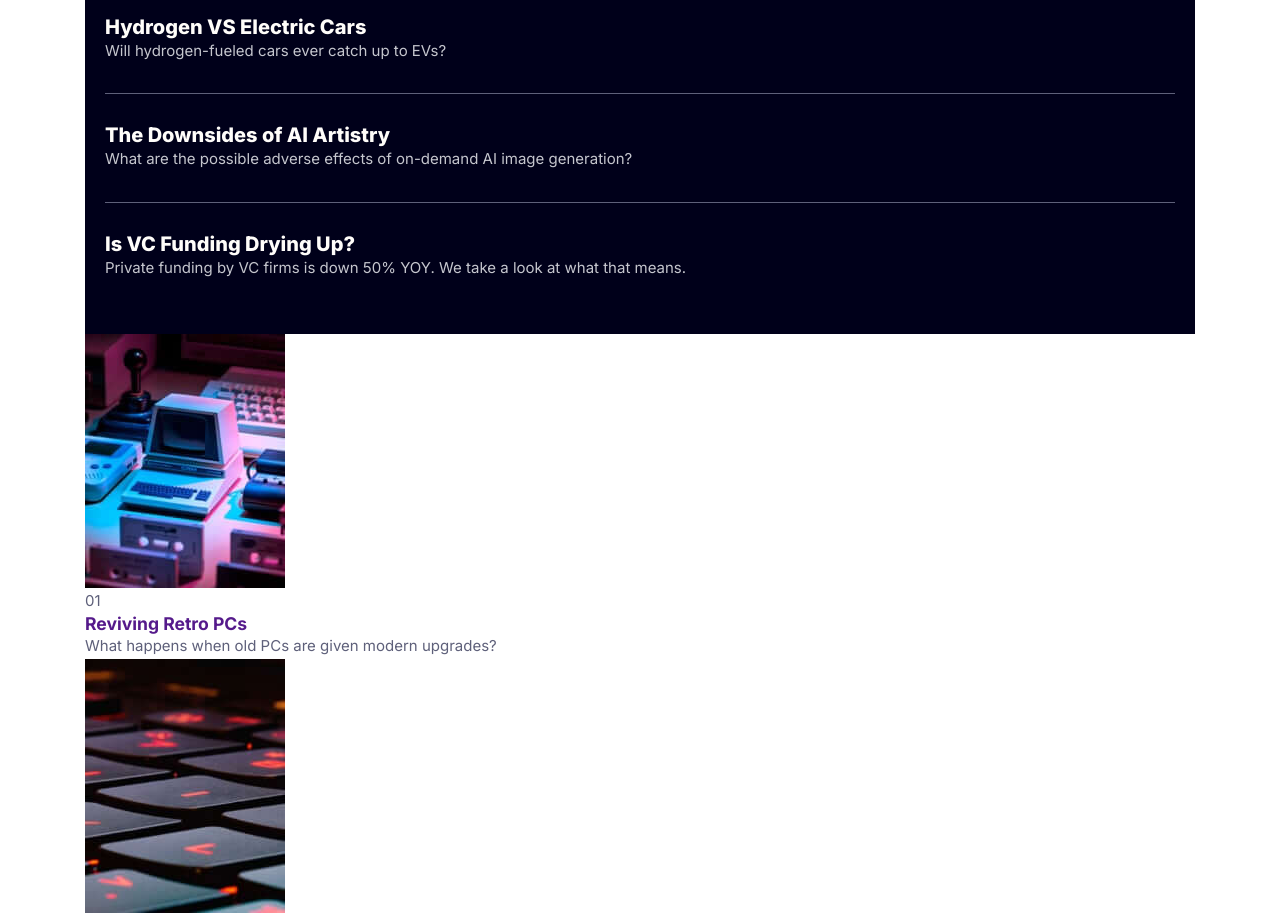
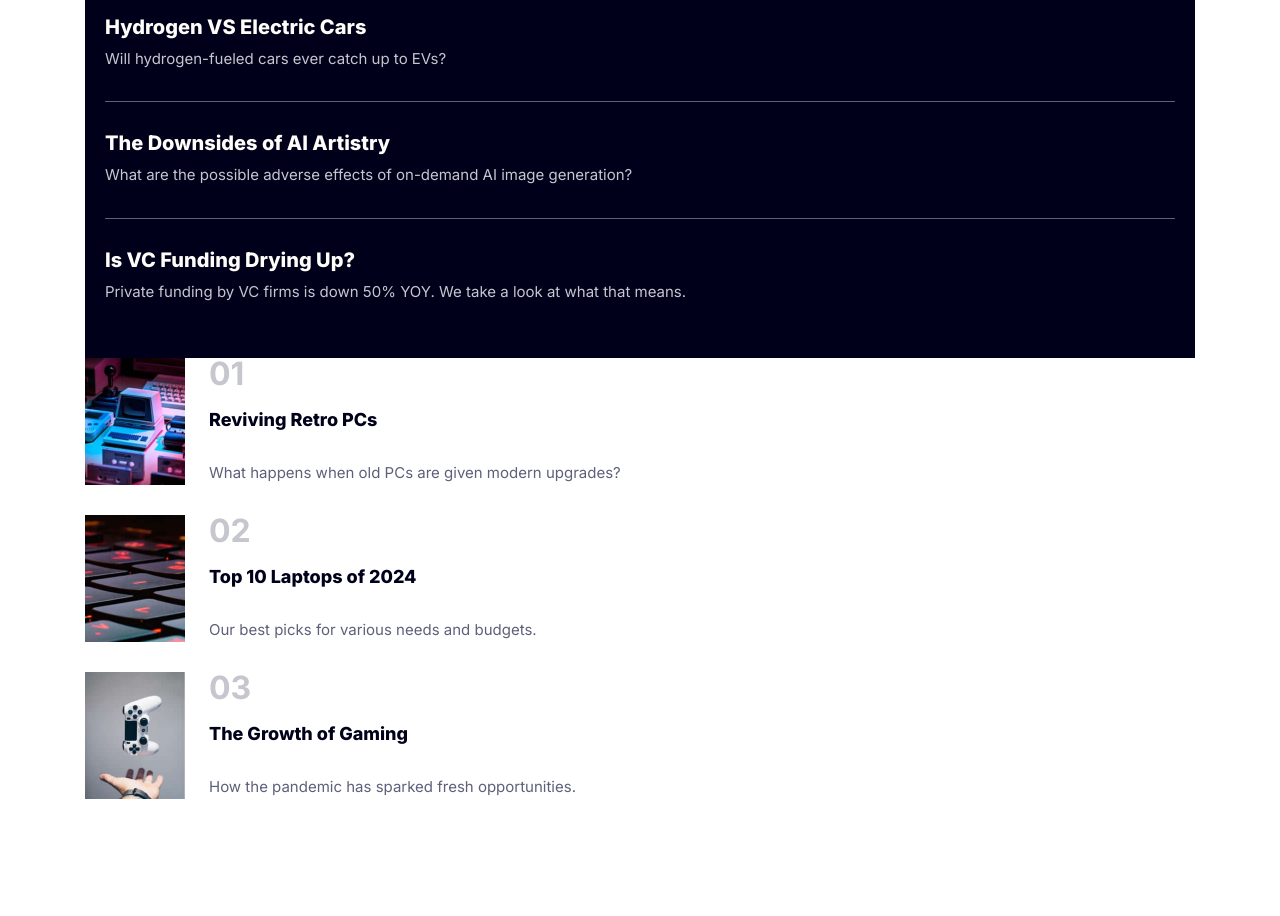
Before and after one commit to Nicolas-Johnson/News-Homepage, a website built with Vite: page index.html in a window 1280 px wide. Shown: the part 680-1596 px from the top of the page. After the commit the page ends 1479 px from the top, so only its background shows below. Built offline with nearby package versions, Linux system fonts and the light colour scheme.

Commit message:
Basics styles

```diff
--- /dev/null
+++ b/scss/components/_blog.scss
@@ -0,0 +1,39 @@
+.blog {
+    display: grid;
+    gap: 1.875rem;
+
+    &__item {
+        display: grid;
+        grid-template-columns: 6.25rem auto;
+        grid-template-rows: repeat(3, auto);
+        gap: 0.625rem 1.5rem;
+    }
+
+    &__img {
+        grid-row: 1 / 4;
+
+    }
+
+    &__number {
+        color: var(--c-silver);
+        font-size: var(--f-m);
+        font-weight: 700;
+        line-height: 1;
+
+    }
+
+    &__headline {
+        align-self: centerf;
+
+        a {
+            color: var(--c-blue);
+            font-size: var(--f-xs);
+            font-weight: 800;
+            line-height: 1.1;
+        }
+    }
+
+    &__description {
+        align-self: end;
+    }
+}
--- a/scss/components/_index.scss
+++ b/scss/components/_index.scss
@@ -1,3 +1,4 @@
 @forward 'header';
 @forward 'feature';
 @forward 'new';
+@forward 'blog';
--- a/scss/components/_new.scss
+++ b/scss/components/_new.scss
@@ -18,6 +18,7 @@
     }
 
     &__headline {
+        display: inline-block;
         font-size: var(--f-s);
         font-weight: 800;
         margin-block-end: 0.5rem;
```
